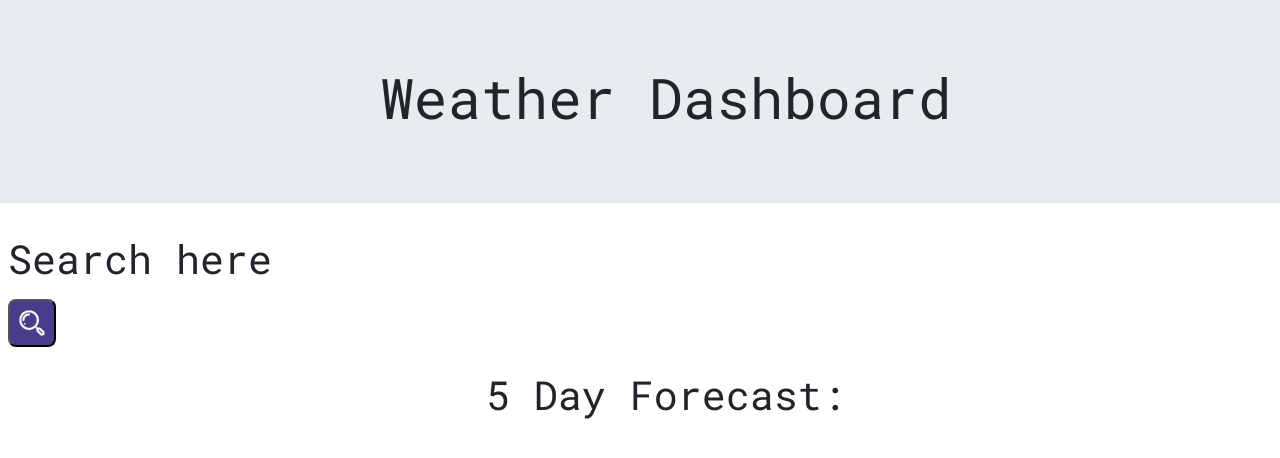
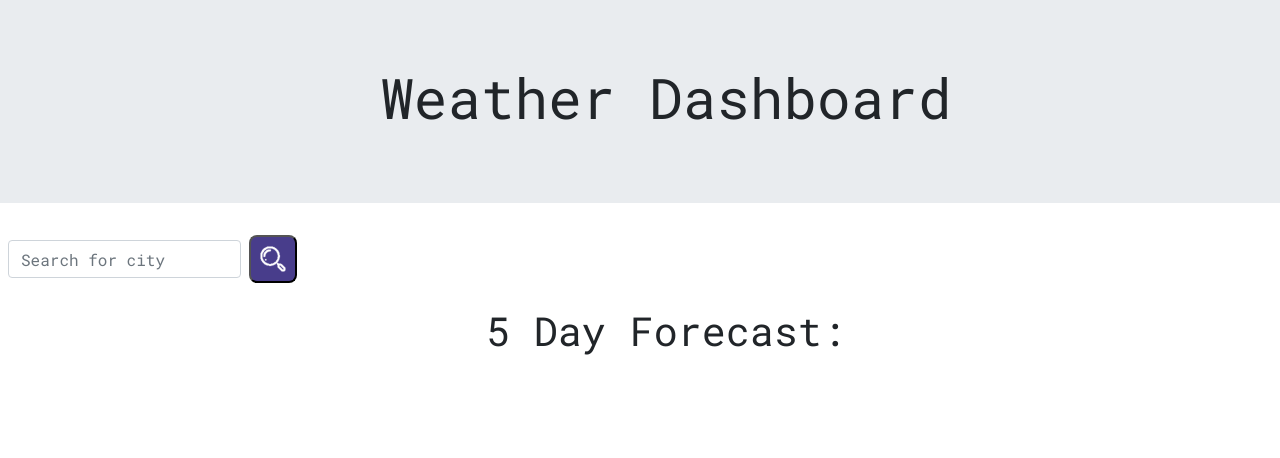
Before and after one commit to kpresta04/weatherdashboard, a plain HTML site: page index.html in a window 1280 px wide. Shown: the top 458 px of the page. Drawn offline with nearby package versions, Linux system fonts and the light colour scheme; no server answers.

Commit message:
added flexwrap

```diff
--- a/assets/styles.css
+++ b/assets/styles.css
@@ -11,7 +11,7 @@ button {
   background-repeat: no-repeat;
   background-position: center;
   padding: 5px 10px 5px 10px;
-  margin-top: 0.5em;
+  /* margin-top: 0.5em; */
   border-radius: 8px;
   height: 3em;
   width: 3em;
@@ -46,3 +46,7 @@ textarea {
 #mainCard {
   display: flex;
 }
+
+#searchFormRow {
+  vertical-align: middle !important;
+}
--- a/index.html
+++ b/index.html
@@ -35,12 +35,21 @@
 
     <!-- </div> -->
 
-    <div class="row" id="mainRow">
+    <div class="row flex-wrap" id="mainRow">
       <div class="col mx-2" id="searchCol">
-        <h1>Search here</h1>
-        <button id="searchBtn"></button>
+        <form class="form-inline align-middle" id="searchFormRow">
+          <label class="sr-only" for="inlineFormInputName2">Name</label>
+          <input
+            type="text"
+            class="form-control mr-sm-2"
+            id="inlineFormInputName2"
+            placeholder="Search for city"
+          />
+
+          <button type="submit"></button>
+        </form>
       </div>
-      <div class="col-9 mx-auto justify-content-left" id="mainCard"></div>
+      <div class="col-10 mx-auto justify-content-center" id="mainCard"></div>
     </div>
     <div class="col text-center justify-content-left mx-auto" id="mainCol">
       <div class="row justify-content-center mt-4">
```
